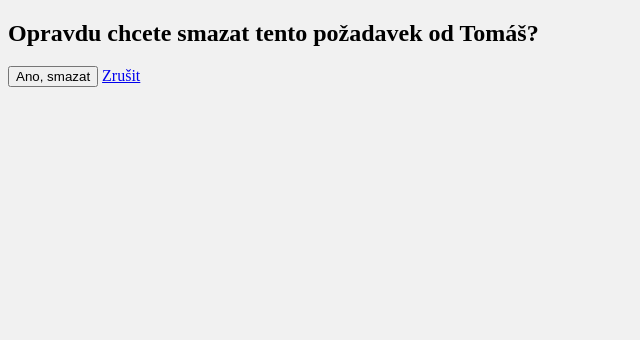
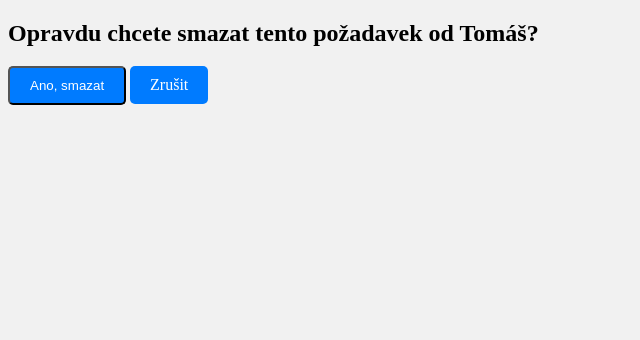
Before and after one commit to martinekmichal/Project_Helpdesk, a Django app: page /add_hd/HD_delete/1/ in a window 1280 px wide. Shown: the part 184-524 px from the top of the page, without its empty margins (0-640 px from the left). Run offline with Django 5.2, Linux system fonts and the light colour scheme; data comes from the database, SQL or seed files in the repository; both versions use the stored data as it was after the commit.

Commit message:
uprava tlačítek

```diff
--- a/helpdesk/add_hd/templates/HDD_list.html
+++ b/helpdesk/add_hd/templates/HDD_list.html
@@ -44,7 +44,7 @@ Seznam požadavků
 </table>
 <br>
 <form action="{% url 'HD_create' %}" method="get">
-    <button type="submit" class="btn">Založ nový požadavek</button>
+    <button type="submit" class="btn_hdzaloz">Založ nový požadavek</button>
 </form>
 
 <script type="text/javascript" src="{% static 'css/script_js.js' %}"></script>
--- a/helpdesk/add_hd/templates/HD_delete.html
+++ b/helpdesk/add_hd/templates/HD_delete.html
@@ -1,4 +1,5 @@
 {% extends "master.html" %}
+{% load static %}
 
 {% block title %}
     Potvrzení smazání
@@ -9,7 +10,7 @@
 
 <form method="post">
     {% csrf_token %}
-    <button type="submit" class="btn btn-danger">Ano, smazat</button>
-    <a href="{% url 'HDD_list' %}" class="btn">Zrušit</a>
+    <button type="submit" class="btn_hddelete">Ano, smazat</button>
+    <a href="{% url 'HDD_list' %}" class="btn_hddelete">Zrušit</a>
 </form>
 {% endblock %}
--- a/helpdesk/static/css/styles.css
+++ b/helpdesk/static/css/styles.css
@@ -89,3 +89,30 @@
     margin: 30px 0;
 
 }
+
+.btn_hddelete {
+    display: inline-block;          /* Zobrazí jako blok pro zarovnání */
+    padding: 10px 20px;           /* Vnitřní odsazení */
+    background-color: #007bff;    /* Barva pozadí */
+    color: white;                  /* Barva textu */
+    text-decoration: none;         /* Odstranění podtržení */
+    border-radius: 5px;           /* Zaoblené rohy */
+    transition: background-color 0.3s; /* Přechod pro změnu barvy */
+}
+
+.btn_hddelete:hover {
+    background-color: #0056b3;    /* Barva pozadí při najetí myší */
+}
+.btn_hdzaloz {
+    display: inline-block;          /* Zobrazí jako blok pro zarovnání */
+    padding: 10px 20px;           /* Vnitřní odsazení */
+    background-color: #007bff;    /* Barva pozadí */
+    color: white;                  /* Barva textu */
+    text-decoration: none;         /* Odstranění podtržení */
+    border-radius: 5px;           /* Zaoblené rohy */
+    transition: background-color 0.3s; /* Přechod pro změnu barvy */
+}
+
+.btn_hdzaloz:hover {
+    background-color: #0056b3;    /* Barva pozadí při najetí myší */
+}
```
Also changed, not shown: helpdesk/db.sqlite3.
